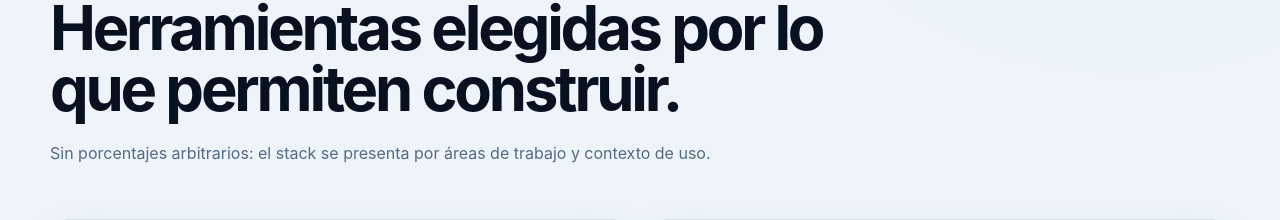
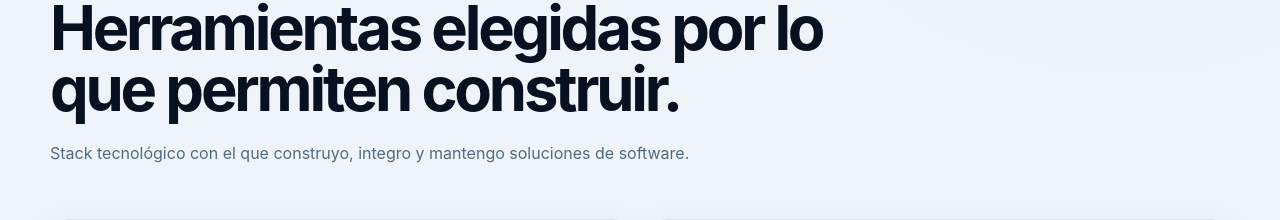
Before and after one commit to DanielDGe/danieldge.github.io, a React (Vite) app: page / in a window 1280 px wide. Shown: the part 3007-3227 px from the top of the page. Built offline with nearby package versions, Linux system fonts and the light colour scheme.

Commit message:
content: refine technology section description

```diff
--- a/src/sections/TechSection.jsx
+++ b/src/sections/TechSection.jsx
@@ -9,7 +9,7 @@ function TechSection() {
         <SectionHeading
           eyebrow="03 · STACK"
           title="Herramientas elegidas por lo que permiten construir."
-          description="Sin porcentajes arbitrarios: el stack se presenta por áreas de trabajo y contexto de uso."
+          description="Stack tecnológico con el que construyo, integro y mantengo soluciones de software."
         />
 
         <div className="tech-grid">
```
